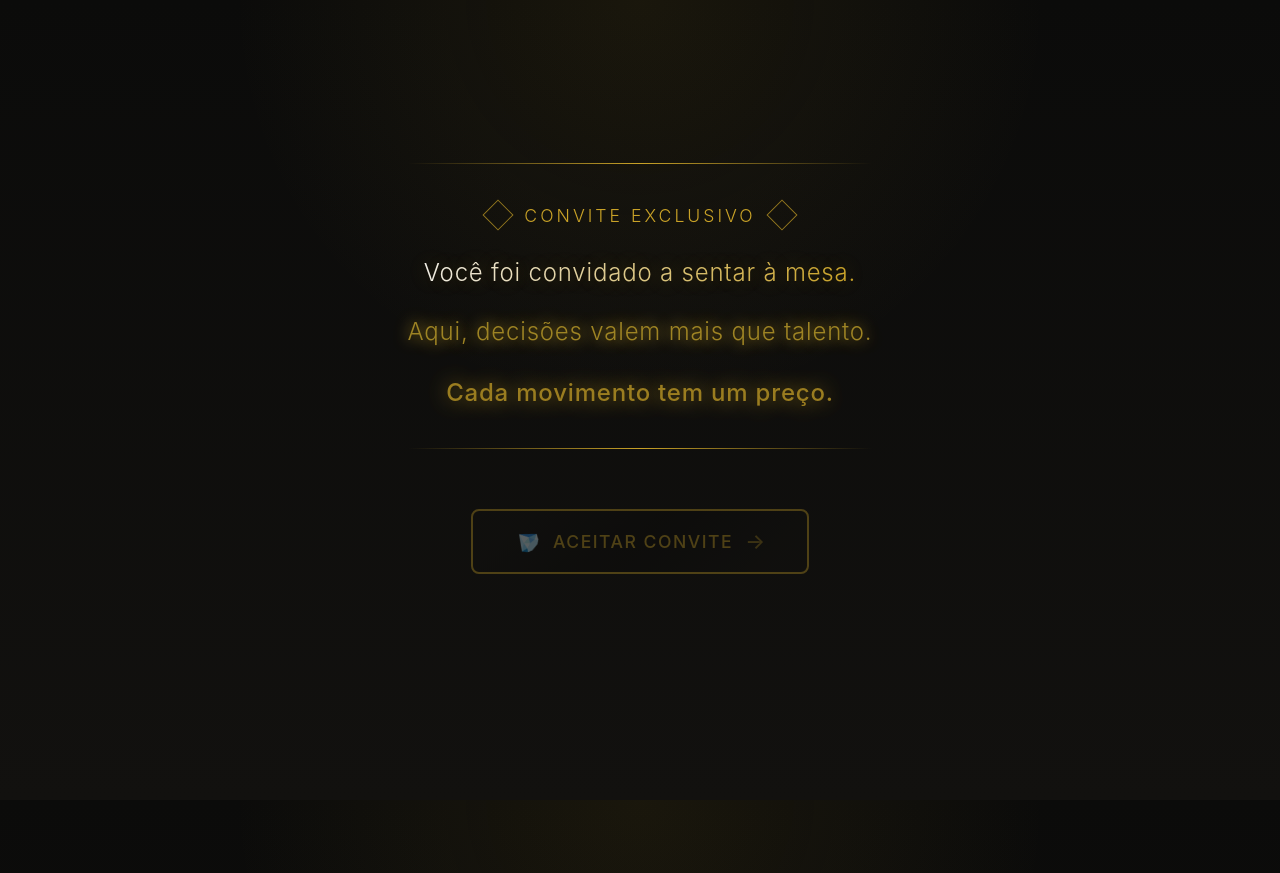
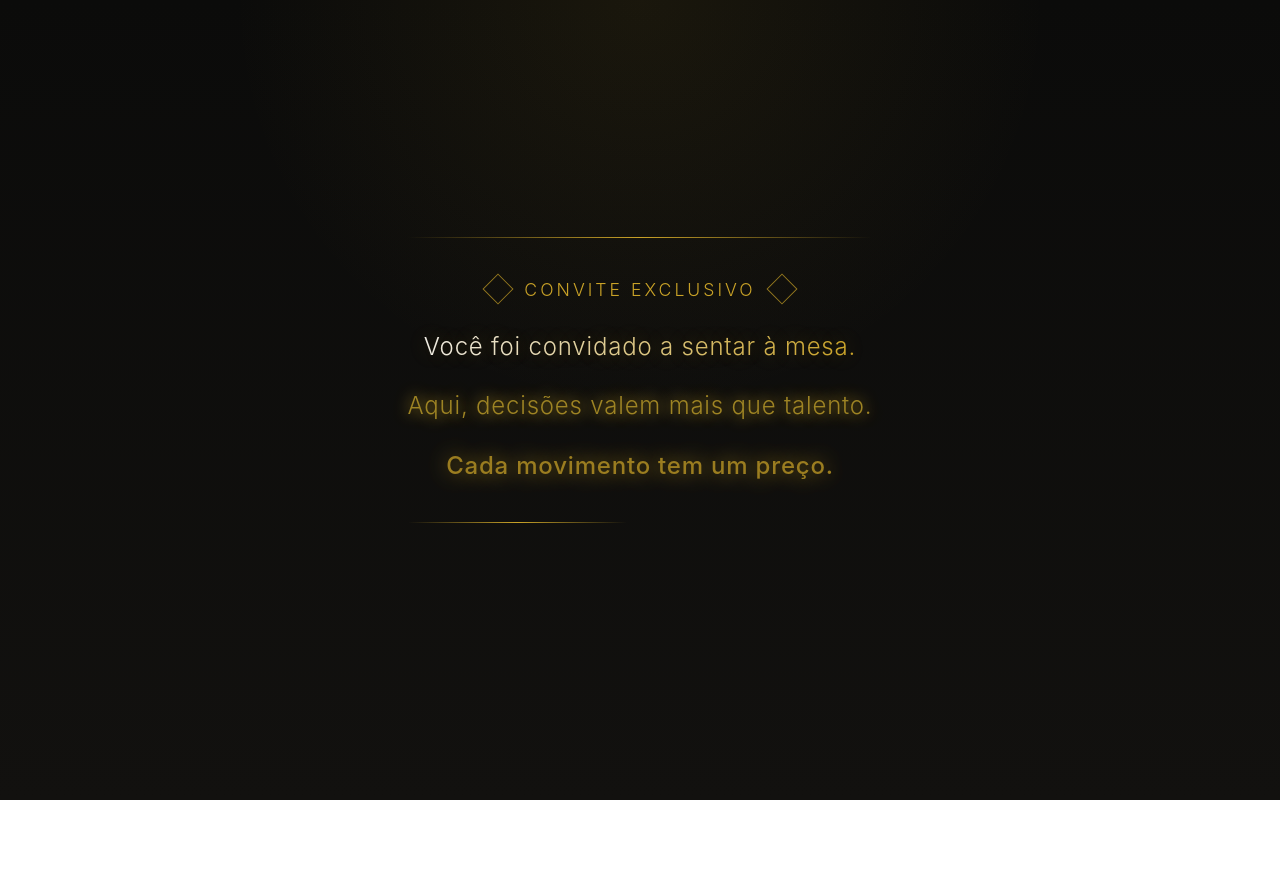
Before and after one commit to davi-baptista/contract-experience-website, a React (Vite) app: page / in a window 1280 px wide. After the commit the page ends 800 px from the top, so only its background shows below. Built offline with nearby package versions, Linux system fonts and the light colour scheme.

Commit message:
adjust invite.tsx

```diff
--- a/src/app/stages/Invite.tsx
+++ b/src/app/stages/Invite.tsx
@@ -43,7 +43,10 @@ export default function Invite({ onNext }: Props) {
           newArr[3] = true
           return newArr
         })
+        // Botão ativa 0.5s após a última frase
+        setTimeout(() => {
           setButtonEnabled(true)
+        }, 1200)
       }, 4400)
     ]
 
@@ -217,7 +220,7 @@ export default function Invite({ onNext }: Props) {
         <motion.div
           initial={{ width: 0 }}
           animate={{ width: '100%' }}
-          transition={{ duration: 1.5, delay: 2 }}
+          transition={{ duration: 1.5, delay: 5 }}
           style={{
             height: 1,
             background: `linear-gradient(90deg, transparent, var(--gold-primary), transparent)`,
@@ -225,33 +228,33 @@ export default function Invite({ onNext }: Props) {
           }}
         />
 
-        {/* Botão dourado */}
+        {/* Botão dourado - SÓ APARECE QUANDO PRONTO */}
+        {buttonEnabled && (
           <motion.div
-          initial={{ opacity: 0, scale: 0.8 }}
-          animate={{ opacity: buttonEnabled ? 1 : 0.5, scale: 1 }}
-          transition={{ delay: 4, duration: 0.8 }}
+            initial={{ opacity: 0, scale: 0.9, y: 10 }}
+            animate={{
+              opacity: 1,
+              scale: 1,
+              y: 0
+            }}
+            transition={{ duration: 0.8 }}
           >
             <motion.button
               onClick={handleClick}
-            disabled={!buttonEnabled}
-            whileHover={buttonEnabled ? {
+              whileHover={{
                 scale: 1.05,
                 boxShadow: '0 0 30px var(--gold-primary)'
-            } : {}}
-            whileTap={buttonEnabled ? { scale: 0.98 } : {}}
+              }}
+              whileTap={{ scale: 0.98 }}
               style={{
                 marginTop: 20,
                 padding: '18px 40px',
                 fontSize: '1.1rem',
-              background: buttonEnabled
-                ? 'linear-gradient(135deg, var(--bg-black-soft), var(--bg-black), var(--bg-black-soft))'
-                : 'var(--bg-black-soft)',
-              color: buttonEnabled ? 'var(--gold-primary)' : 'var(--text-dim)',
-              border: buttonEnabled
-                ? '2px solid var(--gold-primary)'
-                : '2px solid var(--text-dim)',
+                background: 'linear-gradient(135deg, var(--bg-black-soft), var(--bg-black), var(--bg-black-soft))',
+                color: 'var(--gold-primary)',
+                border: '2px solid var(--gold-primary)',
                 borderRadius: '8px',
-              cursor: buttonEnabled ? 'pointer' : 'not-allowed',
+                cursor: 'pointer',
                 position: 'relative',
                 overflow: 'hidden',
                 fontFamily: 'var(--font-body)',
@@ -262,7 +265,6 @@ export default function Invite({ onNext }: Props) {
               }}
             >
               {/* Efeito de brilho dourado no botão */}
-            {buttonEnabled && (
               <motion.div
                 animate={{
                   x: ['-100%', '200%']
@@ -282,7 +284,6 @@ export default function Invite({ onNext }: Props) {
                   pointerEvents: 'none'
                 }}
               />
-            )}
 
               <span style={{
                 display: 'flex',
@@ -292,8 +293,6 @@ export default function Invite({ onNext }: Props) {
                 position: 'relative',
                 zIndex: 1
               }}>
-              {buttonEnabled ? (
-                <>
                 <motion.span
                   animate={{ rotate: [0, 360] }}
                   transition={{ duration: 3, repeat: Infinity, ease: "linear" }}
@@ -303,29 +302,17 @@ export default function Invite({ onNext }: Props) {
                 </motion.span>
                 ACEITAR CONVITE
                 <span style={{ fontSize: '1.3rem', opacity: 0.7 }}>→</span>
-                </>
-              ) : (
-                <>
-                  <motion.span
-                    animate={{ rotate: 360 }}
-                    transition={{ duration: 2, repeat: Infinity, ease: "linear" }}
-                    style={{ fontSize: '1.2rem' }}
-                  >
-                    ⏳
-                  </motion.span>
-                  PROCESSANDO...
-                </>
-              )}
               </span>
             </motion.button>
           </motion.div>
+        )}
 
         {/* Texto de instrução sutil em dourado */}
         {buttonEnabled && (
           <motion.p
             initial={{ opacity: 0 }}
             animate={{ opacity: 0.6 }}
-            transition={{ delay: 5, duration: 1 }}
+            transition={{ delay: 1, duration: 1 }}
             style={{
               fontSize: '0.9rem',
               marginTop: 25,
```
Lines whose indentation alone changed are shown as unchanged.
